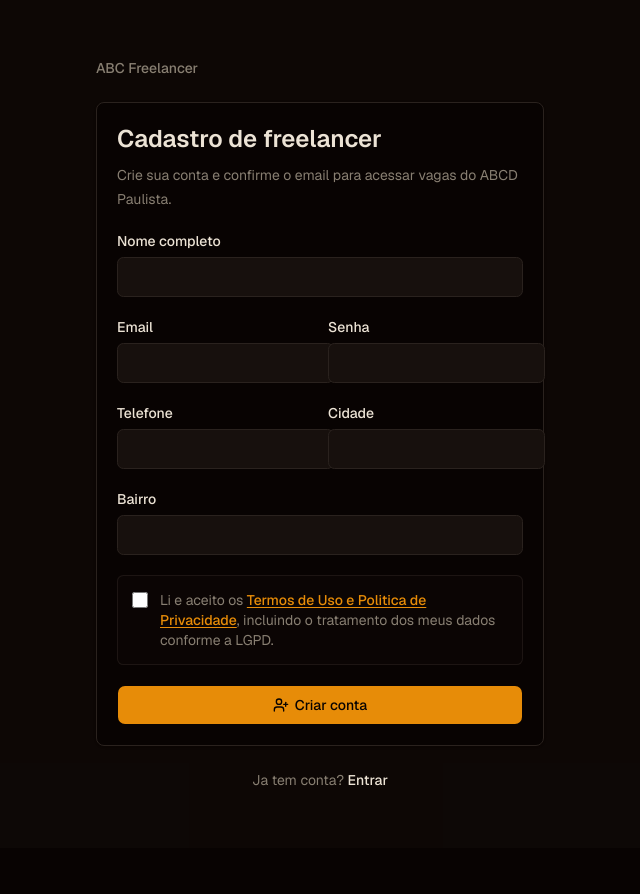
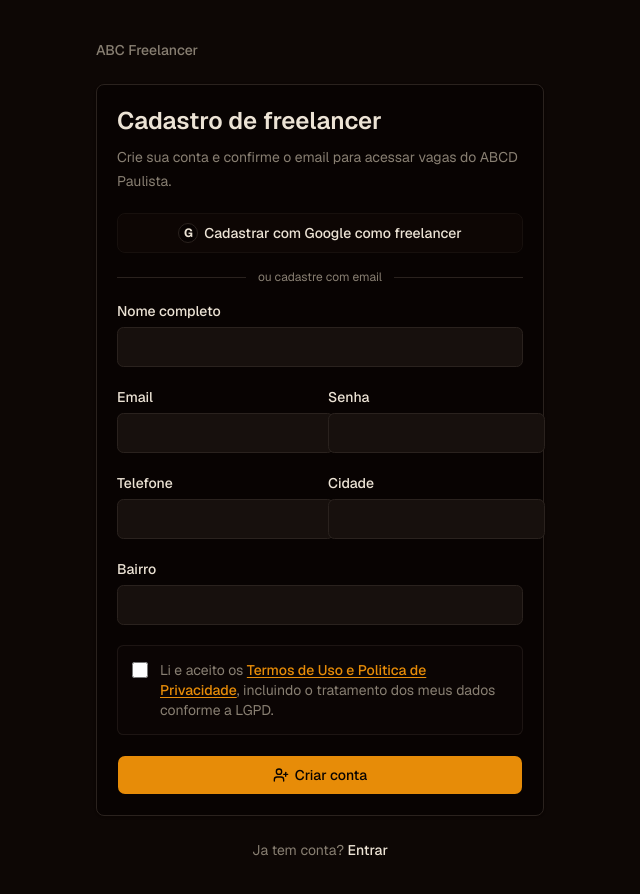
Before and after one commit to Cosmess/abc-freelancer, a Next.js app: page /cadastro/freelancer in a window 1280 px wide. Shown: the top 894 px of the page, without its empty margins (320-960 px from the left). Before the commit the page ends 848 px from the top, so only its background shows below. Built offline with nearby package versions, Linux system fonts and the light colour scheme.

Commit message:
Add Google auth buttons

```diff
--- a/src/app/cadastro/estabelecimento/page.tsx
+++ b/src/app/cadastro/estabelecimento/page.tsx
@@ -2,6 +2,7 @@ import Link from "next/link";
 
 import { AuthFormShell } from "@/components/forms/auth-form-shell";
 import { EstablishmentSignupForm } from "@/components/forms/establishment-signup-form";
+import { GoogleAuthButton } from "@/components/forms/google-auth-button";
 
 export default function EstablishmentSignupPage() {
   return (
@@ -17,6 +18,16 @@ export default function EstablishmentSignupPage() {
         </>
       }
     >
+      <GoogleAuthButton
+        label="Cadastrar com Google como estabelecimento"
+        next="/app/estabelecimento/perfil"
+        role="ESTABLISHMENT"
+      />
+      <div className="my-4 flex items-center gap-3 text-xs text-muted-foreground">
+        <span className="h-px flex-1 bg-border" />
+        ou cadastre com email
+        <span className="h-px flex-1 bg-border" />
+      </div>
       <EstablishmentSignupForm />
     </AuthFormShell>
   );
--- a/src/app/cadastro/freelancer/page.tsx
+++ b/src/app/cadastro/freelancer/page.tsx
@@ -2,6 +2,7 @@ import Link from "next/link";
 
 import { AuthFormShell } from "@/components/forms/auth-form-shell";
 import { FreelancerSignupForm } from "@/components/forms/freelancer-signup-form";
+import { GoogleAuthButton } from "@/components/forms/google-auth-button";
 
 export default function FreelancerSignupPage() {
   return (
@@ -17,6 +18,16 @@ export default function FreelancerSignupPage() {
         </>
       }
     >
+      <GoogleAuthButton
+        label="Cadastrar com Google como freelancer"
+        next="/app/freelancer/perfil"
+        role="FREELANCER"
+      />
+      <div className="my-4 flex items-center gap-3 text-xs text-muted-foreground">
+        <span className="h-px flex-1 bg-border" />
+        ou cadastre com email
+        <span className="h-px flex-1 bg-border" />
+      </div>
       <FreelancerSignupForm />
     </AuthFormShell>
   );
--- a/src/components/auth/auth-callback-client.tsx
+++ b/src/components/auth/auth-callback-client.tsx
@@ -23,6 +23,16 @@ function getTarget(
   if (type === "recovery") return "/auth/nova-senha";
 
   return defaultTarget;
+}
+
+function getSignupRole(url: URL): "FREELANCER" | "ESTABLISHMENT" | null {
+  const role = url.searchParams.get("role");
+
+  if (role === "FREELANCER" || role === "ESTABLISHMENT") {
+    return role;
+  }
+
+  return null;
 }
 
 type AuthCallbackClientProps = {
@@ -61,6 +71,7 @@ export function AuthCallbackClient({
         const target = forceDefaultTarget
           ? defaultTarget
           : getTarget(url, hashParams, defaultTarget);
+        const signupRole = getSignupRole(url);
         const accessToken = hashParams.get("access_token");
         const refreshToken = hashParams.get("refresh_token");
 
@@ -82,6 +93,14 @@ export function AuthCallbackClient({
         const { data } = await supabase.auth.getSession();
         if (!data.session) {
           throw new Error("Sessao nao encontrada apos a confirmacao.");
+        }
+
+        if (signupRole) {
+          const { error } = await supabase.auth.updateUser({
+            data: { role: signupRole },
+          });
+
+          if (error) throw error;
         }
 
         if (cancelled) return;
--- /dev/null
+++ b/src/components/forms/google-auth-button.tsx
@@ -0,0 +1,70 @@
+"use client";
+
+import { useState } from "react";
+import { createBrowserClient } from "@supabase/ssr";
+
+import { Button } from "@/components/ui/button";
+
+type GoogleAuthRole = "FREELANCER" | "ESTABLISHMENT";
+
+type GoogleAuthButtonProps = {
+  label: string;
+  role?: GoogleAuthRole;
+  next?: string;
+};
+
+function getSafeNext(next?: string): string {
+  if (!next) return "/app";
+  if (!next.startsWith("/") || next.startsWith("//")) return "/app";
+  return next;
+}
+
+function getRedirectTo(role: GoogleAuthRole | undefined, next: string): string {
+  const url = new URL("/auth/callback", window.location.origin);
+  url.searchParams.set("next", next);
+
+  if (role) {
+    url.searchParams.set("role", role);
+  }
+
+  return url.toString();
+}
+
+export function GoogleAuthButton({ label, role, next }: GoogleAuthButtonProps) {
+  const [pending, setPending] = useState(false);
+
+  async function handleClick() {
+    setPending(true);
+
+    const supabase = createBrowserClient(
+      process.env.NEXT_PUBLIC_SUPABASE_URL ?? "",
+      process.env.NEXT_PUBLIC_SUPABASE_ANON_KEY ?? "",
+    );
+
+    const { error } = await supabase.auth.signInWithOAuth({
+      provider: "google",
+      options: {
+        redirectTo: getRedirectTo(role, getSafeNext(next)),
+      },
+    });
+
+    if (error) {
+      setPending(false);
+    }
+  }
+
+  return (
+    <Button
+      className="h-11 w-full sm:h-10"
+      disabled={pending}
+      onClick={handleClick}
+      type="button"
+      variant="outline"
+    >
+      <span className="flex size-5 items-center justify-center rounded-full border bg-background text-xs font-bold">
+        G
+      </span>
+      {pending ? "Abrindo Google..." : label}
+    </Button>
+  );
+}
--- a/src/components/forms/login-form.tsx
+++ b/src/components/forms/login-form.tsx
@@ -5,6 +5,7 @@ import Link from "next/link";
 import { KeyRound, LogIn, MailCheck, RefreshCw, Send } from "lucide-react";
 
 import { FieldError } from "@/components/forms/field-error";
+import { GoogleAuthButton } from "@/components/forms/google-auth-button";
 import { Button } from "@/components/ui/button";
 import type { AuthActionState } from "@/lib/auth/validators";
 import { loginAction, resendVerificationEmailAction } from "@/server/actions/auth";
@@ -20,6 +21,13 @@ export function LoginForm() {
 
   return (
     <div className="grid gap-4">
+      <GoogleAuthButton label="Entrar com Google" next="/app" />
+
+      <div className="flex items-center gap-3 text-xs text-muted-foreground">
+        <span className="h-px flex-1 bg-border" />
+        ou entre com email
+        <span className="h-px flex-1 bg-border" />
+      </div>
       {/* ── Login form ── */}
       <form action={loginFormAction} className="grid gap-4">
         {loginState.message && !loginState.emailNotVerified ? (
```
